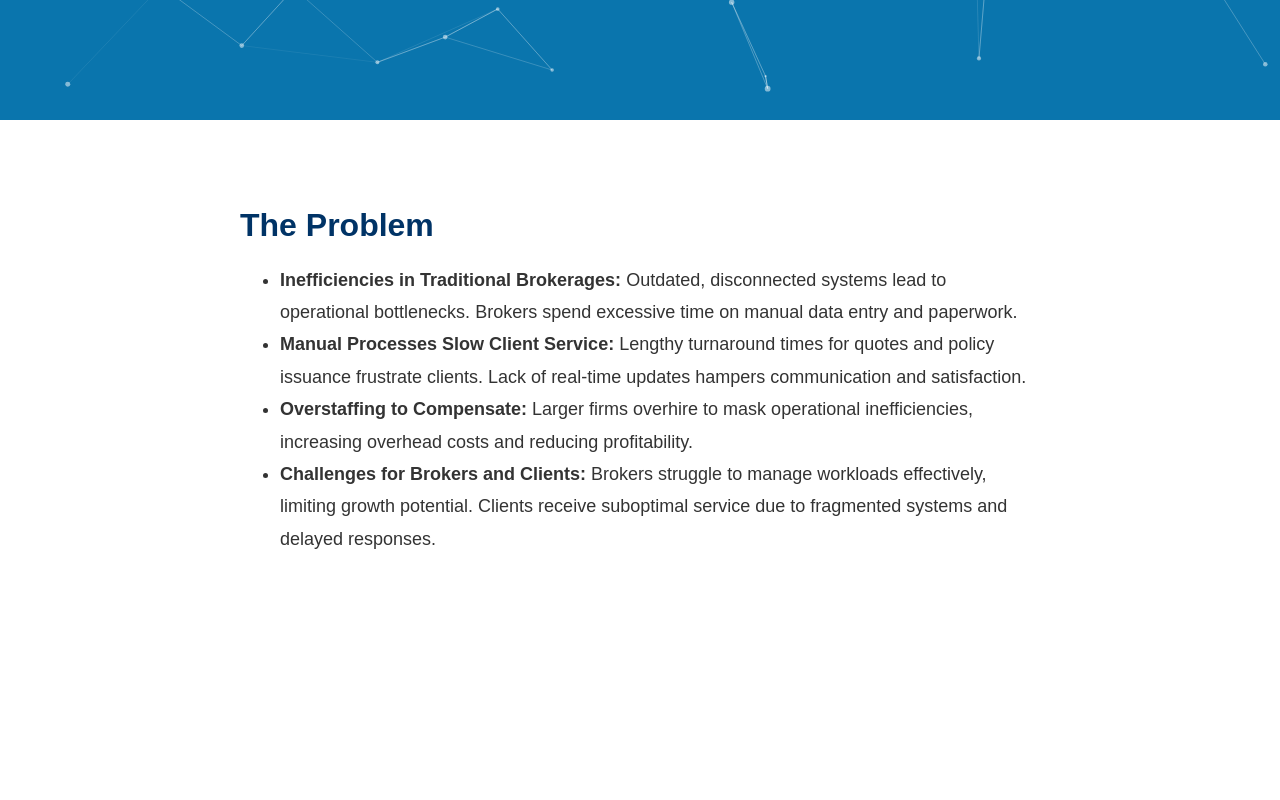
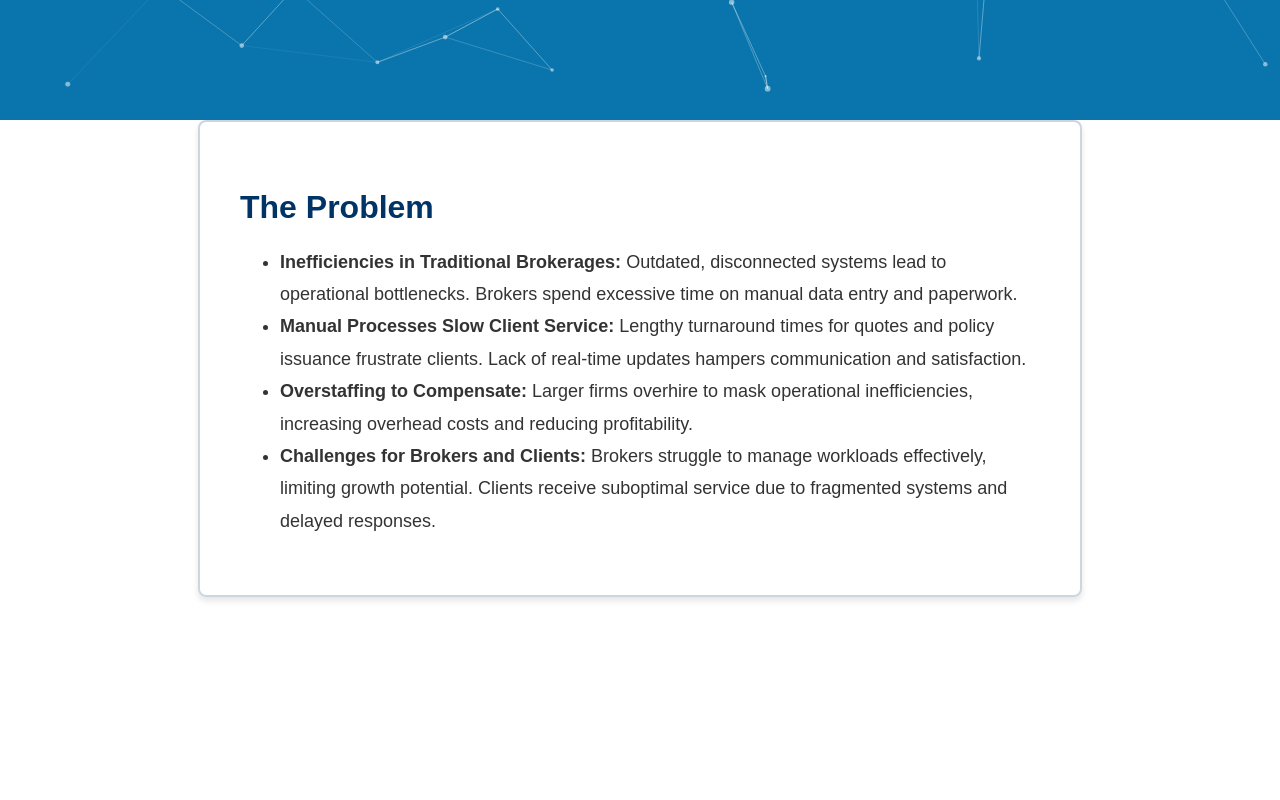
Before and after one commit to tarasbob/boardwalk, a React (Create React App) app: page / in a window 1280 px wide. Shown: the part 800-1600 px from the top of the page. Built offline with nearby package versions, Linux system fonts and the light colour scheme.

Commit message:
Make the colors of background more subtle

```diff
--- a/src/components/ContentSection.css
+++ b/src/components/ContentSection.css
@@ -6,12 +6,18 @@
 
 .section-container {
   position: relative;
-  z-index: 1; /* Bring content above the background */
+  z-index: 1;
   max-width: 800px;
   margin: 0 auto;
-  padding: 60px 20px;
-  background-color: rgba(255, 255, 255, 0.9);
+  background-color: rgba(255, 255, 255, 0.95);
+  padding: 40px;
   border-radius: 8px;
+  border: 2px solid rgba(0, 51, 102, 0.2); /* Add this line */
+  box-shadow: 0 4px 6px rgba(0, 0, 0, 0.1); /* Subtle shadow */
+}
+
+.section-container:hover {
+  border-color: rgba(0, 51, 102, 0.2); /* Outline appears on hover */
 }
 
 .section-title {
--- a/src/components/SVGPatternBackground.css
+++ b/src/components/SVGPatternBackground.css
@@ -1,12 +1,16 @@
 .svg-pattern-background {
-  position: fixed; /* Keep background fixed relative to the viewport */
+  position: fixed;
   top: 0;
   left: 0;
   width: 100%;
   height: 100%;
   overflow: hidden;
   z-index: -1;
-  pointer-events: none; /* Allow interactions to pass through */
+  pointer-events: none;
+  background: linear-gradient(
+    rgba(255, 255, 255, 0.2),
+    rgba(255, 255, 255, 0.2)
+  ); /* Subtle white overlay */
 }
 
 .pattern-layer {
--- a/src/components/SVGPatternBackground.js
+++ b/src/components/SVGPatternBackground.js
@@ -20,7 +20,7 @@ const SVGPatternBackground = () => {
             <polygon
               points="40,0 80,20 80,60 40,80 0,60 0,20"
               fill="none"
-              stroke="#0077be"
+              stroke="#4d88b8"
               strokeWidth="1"
             />
           </pattern>
@@ -42,7 +42,7 @@ const SVGPatternBackground = () => {
             <polygon
               points="30,0 60,15 60,45 30,60 0,45 0,15"
               fill="none"
-              stroke="#003366"
+              stroke="#66b3ff"
               strokeWidth="1"
             />
           </pattern>
```
